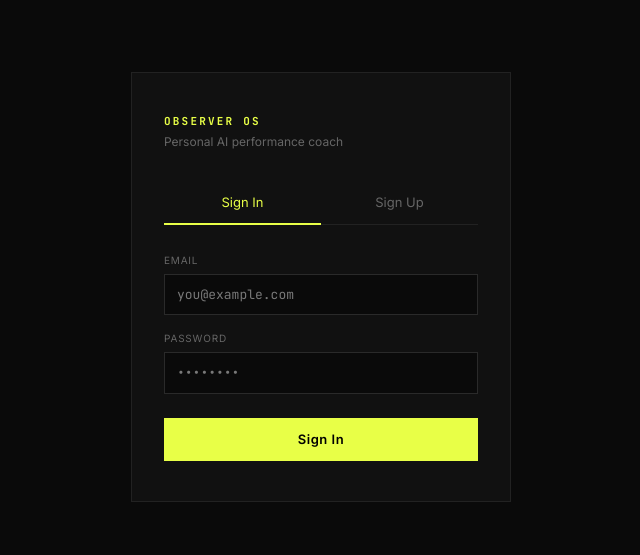
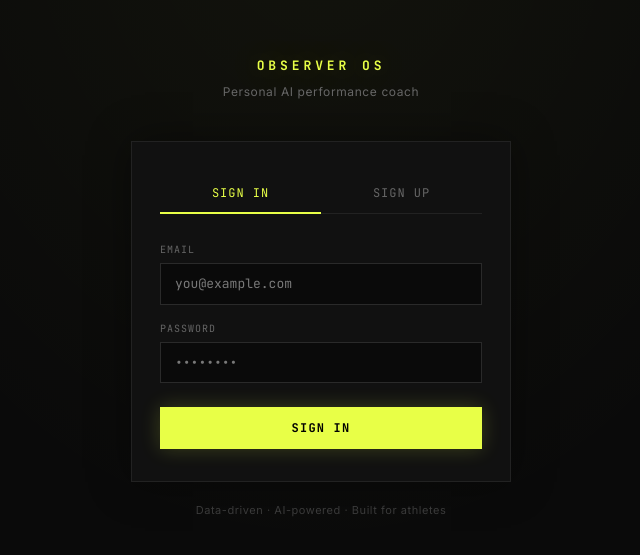
Before and after one commit to Dey70/observer-os-web, a Next.js app: page /auth in a window 1280 px wide. Shown: the part 113-668 px from the top of the page, without its empty margins (319-959 px from the left). Built offline with nearby package versions, Linux system fonts and the light colour scheme.

Commit message:
feat: Option B visual redesign — sidebar gradient, stat card borders, auth page

```diff
--- a/src/app/auth/page.tsx
+++ b/src/app/auth/page.tsx
@@ -51,36 +51,48 @@ export default function AuthPage() {
         minHeight: "100vh",
         padding: "24px",
         background: "var(--bg)",
+        backgroundImage:
+          "radial-gradient(ellipse at 50% 0%, rgba(232,255,71,0.04) 0%, transparent 60%)",
       }}
     >
-      <div
-        style={{
-          width: "100%",
-          maxWidth: 380,
-          border: "1px solid var(--border)",
-          background: "var(--surface)",
-          padding: "40px 32px",
-        }}
-      >
+      <div style={{ width: "100%", maxWidth: 380 }}>
+        {/* Logo area */}
+        <div style={{ textAlign: "center", marginBottom: 40 }}>
           <div
             style={{
               fontFamily: "var(--mono)",
-            fontSize: 11,
+              fontSize: 13,
               fontWeight: 700,
-            letterSpacing: "0.2em",
+              letterSpacing: "0.3em",
               color: "var(--accent)",
               textTransform: "uppercase",
-            marginBottom: 4,
+              textShadow: "0 0 30px rgba(232,255,71,0.4)",
+              marginBottom: 8,
             }}
           >
             Observer OS
           </div>
           <div
-          style={{ fontSize: 12, color: "var(--text-muted)", marginBottom: 32 }}
+            style={{
+              fontSize: 12,
+              color: "var(--text-muted)",
+              letterSpacing: "0.05em",
+            }}
           >
             Personal AI performance coach
           </div>
+        </div>
 
+        {/* Card */}
+        <div
+          style={{
+            border: "1px solid var(--border)",
+            background: "var(--surface)",
+            padding: "32px 28px",
+            boxShadow: "0 0 40px rgba(0,0,0,0.4)",
+          }}
+        >
+          {/* Tabs */}
           <div
             style={{
               display: "flex",
@@ -99,13 +111,17 @@ export default function AuthPage() {
                   flex: 1,
                   padding: "10px",
                   textAlign: "center",
-                fontSize: 13,
+                  fontSize: 12,
+                  letterSpacing: "0.08em",
+                  textTransform: "uppercase",
                   color: tab === t ? "var(--accent)" : "var(--text-muted)",
                   background: "none",
                   border: "none",
                   borderBottom: `2px solid ${tab === t ? "var(--accent)" : "transparent"}`,
                   marginBottom: -1,
                   cursor: "pointer",
+                  transition: "all 0.15s",
+                  fontFamily: "var(--mono)",
                 }}
               >
                 {t === "signin" ? "Sign In" : "Sign Up"}
@@ -114,15 +130,17 @@ export default function AuthPage() {
           </div>
 
           <form onSubmit={tab === "signin" ? handleSignIn : handleSignUp}>
+            {/* Email */}
             <div style={{ marginBottom: 16 }}>
               <label
                 style={{
                   display: "block",
                   fontSize: 10,
                   color: "var(--text-muted)",
-                letterSpacing: "0.08em",
+                  letterSpacing: "0.1em",
                   textTransform: "uppercase",
                   marginBottom: 6,
+                  fontFamily: "var(--mono)",
                 }}
               >
                 Email
@@ -135,25 +153,31 @@ export default function AuthPage() {
                 placeholder="you@example.com"
                 style={{
                   width: "100%",
-                padding: "10px 12px",
+                  padding: "10px 14px",
                   background: "var(--bg)",
                   border: "1px solid var(--border2)",
                   color: "var(--text)",
                   outline: "none",
                   fontFamily: "var(--mono)",
                   fontSize: 13,
+                  transition: "border-color 0.15s",
                 }}
+                onFocus={(e) => (e.target.style.borderColor = "var(--accent)")}
+                onBlur={(e) => (e.target.style.borderColor = "var(--border2)")}
               />
             </div>
-          <div style={{ marginBottom: 16 }}>
+
+            {/* Password */}
+            <div style={{ marginBottom: 24 }}>
               <label
                 style={{
                   display: "block",
                   fontSize: 10,
                   color: "var(--text-muted)",
-                letterSpacing: "0.08em",
+                  letterSpacing: "0.1em",
                   textTransform: "uppercase",
                   marginBottom: 6,
+                  fontFamily: "var(--mono)",
                 }}
               >
                 Password
@@ -166,14 +190,17 @@ export default function AuthPage() {
                 placeholder="••••••••"
                 style={{
                   width: "100%",
-                padding: "10px 12px",
+                  padding: "10px 14px",
                   background: "var(--bg)",
                   border: "1px solid var(--border2)",
                   color: "var(--text)",
                   outline: "none",
                   fontFamily: "var(--mono)",
                   fontSize: 13,
+                  transition: "border-color 0.15s",
                 }}
+                onFocus={(e) => (e.target.style.borderColor = "var(--accent)")}
+                onBlur={(e) => (e.target.style.borderColor = "var(--border2)")}
               />
             </div>
 
@@ -182,15 +209,18 @@ export default function AuthPage() {
               disabled={loading}
               style={{
                 width: "100%",
-              padding: 12,
+                padding: "12px",
                 background: loading ? "#555" : "var(--accent)",
                 color: "#000",
-              fontWeight: 600,
-              fontSize: 13,
-              letterSpacing: "0.04em",
+                fontWeight: 700,
+                fontSize: 12,
+                letterSpacing: "0.1em",
+                textTransform: "uppercase",
                 border: "none",
                 cursor: loading ? "not-allowed" : "pointer",
-              marginTop: 8,
+                transition: "all 0.15s",
+                fontFamily: "var(--mono)",
+                boxShadow: loading ? "none" : "0 0 20px rgba(232,255,71,0.2)",
               }}
             >
               {loading
@@ -205,15 +235,31 @@ export default function AuthPage() {
             <div
               style={{
                 fontSize: 12,
-              marginTop: 14,
+                marginTop: 16,
                 textAlign: "center",
                 color: message.error ? "var(--red)" : "var(--green)",
+                fontFamily: "var(--mono)",
+                letterSpacing: "0.02em",
               }}
             >
               {message.text}
             </div>
           )}
         </div>
+
+        {/* Bottom text */}
+        <div
+          style={{
+            textAlign: "center",
+            marginTop: 20,
+            fontSize: 11,
+            color: "var(--text-dim)",
+            letterSpacing: "0.05em",
+          }}
+        >
+          Data-driven · AI-powered · Built for athletes
+        </div>
+      </div>
     </div>
   );
 }
--- a/src/components/ui/index.tsx
+++ b/src/components/ui/index.tsx
@@ -104,8 +104,22 @@ export function StatCard({
         background: "var(--surface)",
         border: "1px solid var(--border)",
         padding: 16,
+        borderTop: `2px solid ${color ?? "var(--border)"}`,
+        position: "relative",
+        overflow: "hidden",
       }}
     >
+      <div
+        style={{
+          position: "absolute",
+          top: 0,
+          left: 0,
+          right: 0,
+          height: 40,
+          background: color ? `${color}08` : "transparent",
+          pointerEvents: "none",
+        }}
+      />
       <div
         className="animate-count-up"
         style={{
@@ -114,6 +128,7 @@ export function StatCard({
           fontWeight: 700,
           color: color ?? "var(--text)",
           lineHeight: 1,
+          position: "relative",
         }}
       >
         {value}
@@ -125,6 +140,7 @@ export function StatCard({
           letterSpacing: "0.1em",
           textTransform: "uppercase",
           marginTop: 6,
+          position: "relative",
         }}
       >
         {label}
```
Also changed, not shown: src/components/layout/AppShell.tsx (+46 -15 lines). Lines whose indentation alone changed are shown as unchanged.
